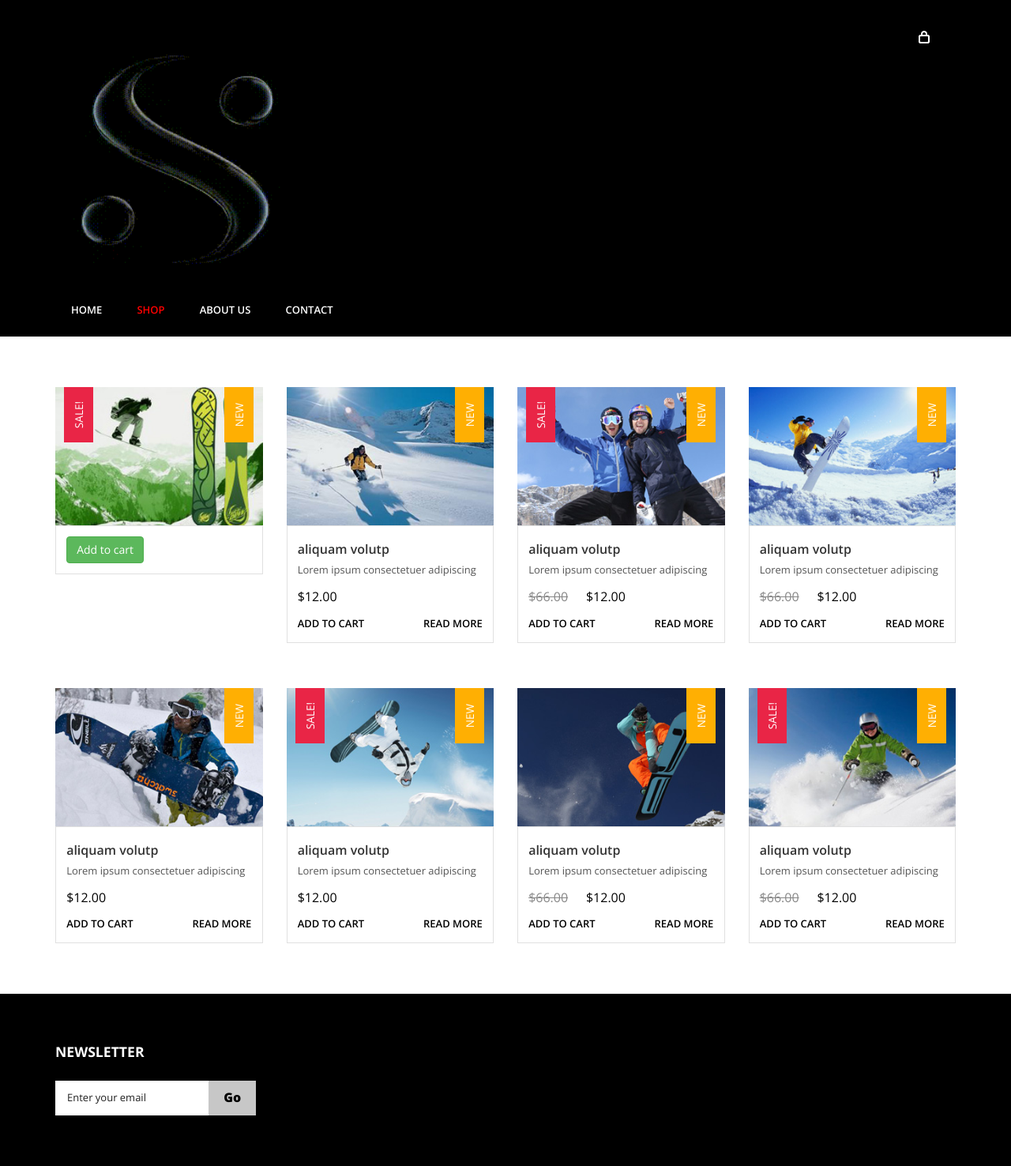
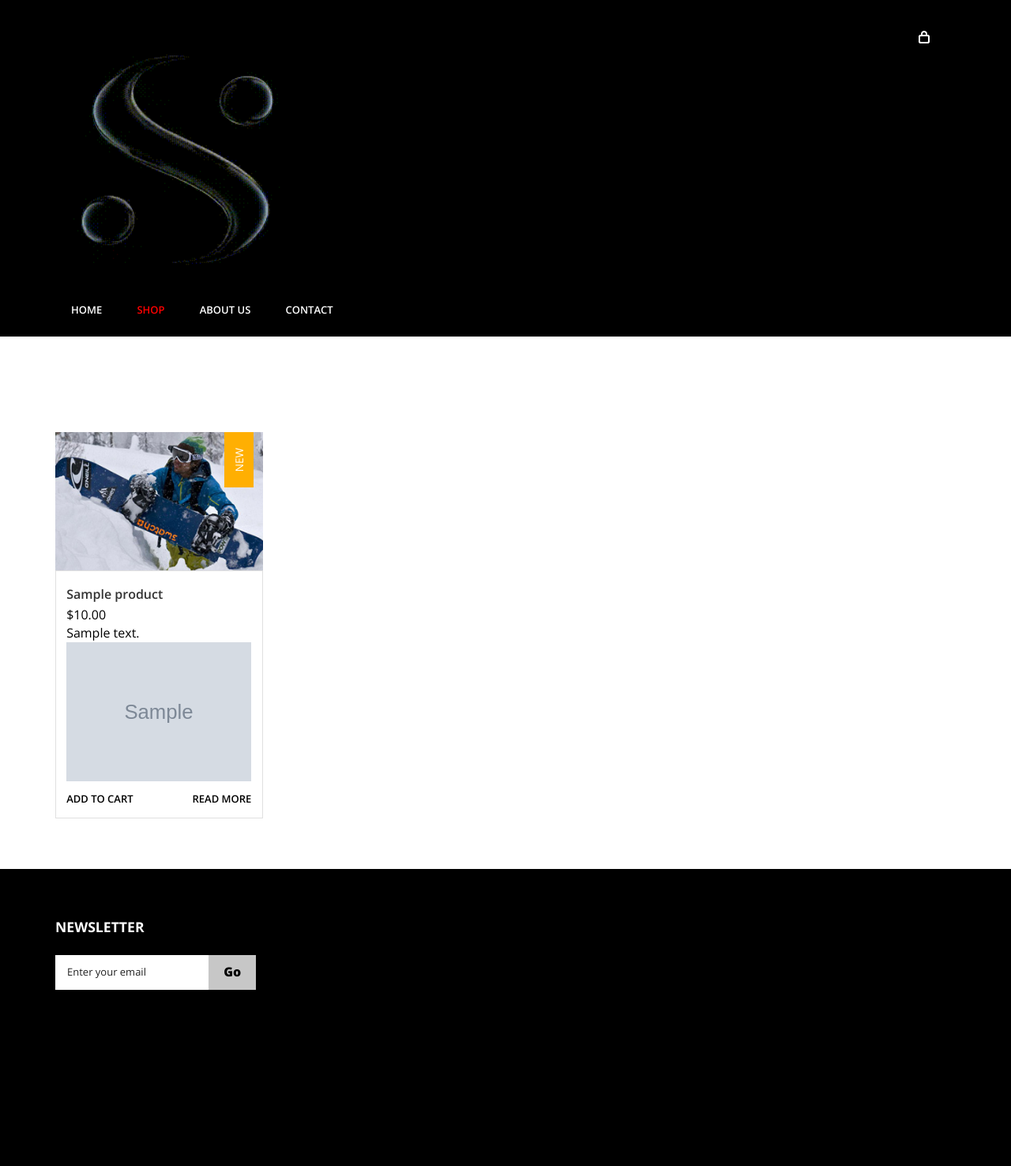
Before and after one commit to Atom-mrbird/sethal, a Django app: page /accounts/shop/ in a window 1280 px wide. Shown: the whole page at 79% size. After the commit the page ends 1253 px from the top, so only its background shows below. Run offline with Django 5.2, Linux system fonts and the light colour scheme; tables that the repository leaves empty hold one stand-in row (values such as "Sample post"); grey boxes marked "Sample" are stand-in pictures; some libraries are stand-ins or nearby versions.

Commit message:
@Copyright by Ataberk Yakar

```diff
--- a/accounts/views.py
+++ b/accounts/views.py
@@ -1,10 +1,11 @@
 from django.shortcuts import render, redirect
-from django.contrib.auth import login, authenticate
 from .forms import AddressForm
-from user.forms import UserRegisterForm
-
+from shoppingcart.models import Product
 def ShopView(request):
-    return render(request, 'shop.html')
+    products = Product.objects.all()
+    return render(request, 'shop.html',context={
+        "products":products
+    })
 def AboutView(request):
     return render(request, 'team.html')
 def ContactView(request):
--- a/templates/shop.html
+++ b/templates/shop.html
@@ -110,164 +110,33 @@
       <div class="shop_top">
 		<div class="container">
 			<div class="row shop_box-top">
+			</div>
+			<div class="row">
+				{% for product in products %}
+
 				<div class="col-md-3 shop_box"><a href="single.html">
-					<img src="../accounts/static/images/pic5.jpg" class="img-responsive" alt=""/>
-					<span class="new-box">
-						<span class="new-label">New</span>
-					</span>
-					<span class="sale-box">
-						<span class="sale-label">Sale!</span>
-					</span>
-					<div class="shop_desc">
-<form action='{% url "shoppingcart:product_list" %}' method="POST" class="form">{% csrf_token %}
 
-    <input type="hidden" name="product_id" value="{{product.id}}"/>
-
-        {% if cart %}
-        <button type="submit" class="btn btn-link btn-sm" style="padding: 0px; cursor: pointer">Remove?</button>
-        {% else %}
-
-            {% if product in shoppingcart.product.all %}
-               <button type="submit" class="btn btn-link">Remove?</button>
-             {% else %}
-             <button type="submit" class="btn btn-success">Add to cart</button>
-             {% endif %}
-
-        {% endif %}
-
-
-
-    </form>
-				    </div>
-				</a></div>
-				<div class="col-md-3 shop_box"><a href="single.html">
-					<img src="../accounts/static/images/pic6.jpg" class="img-responsive" alt=""/>
+					<img src="../accounts/static/images/pic9.jpg" class="img-responsive" alt=""/>
 					<span class="new-box">
 						<span class="new-label">New</span>
 					</span>
 					<div class="shop_desc">
-						<h3><a href="#">aliquam volutp</a></h3>
-						<p>Lorem ipsum consectetuer adipiscing </p>
-						<span class="actual">$12.00</span><br>
-						<ul class="buttons">
-							<li class="cart"><a href="">Add To Cart</a></li>
-							<li class="shop_btn"><a href="#">Read More</a></li>
-							<div class="clear"> </div>
-					    </ul>
-				    </div>
-				</a></div>
-				<div class="col-md-3 shop_box"><a href="single.html">
-					<img src="../accounts/static/images/pic7.jpg" class="img-responsive" alt=""/>
-					<span class="new-box">
-						<span class="new-label">New</span>
-					</span>
-					<span class="sale-box">
-						<span class="sale-label">Sale!</span>
-					</span>
-					<div class="shop_desc">
-						<h3><a href="#">aliquam volutp</a></h3>
-						<p>Lorem ipsum consectetuer adipiscing </p>
-						<span class="reducedfrom">$66.00</span>
-						<span class="actual">$12.00</span><br>
+						<h3><a href="#">{{product.name}}</a></h3>
+						<span class="actual">${{product.price}}</span><br>
+						<span class="actual">{{product.description}}</span><br>
+                        <img src="{{product.image.url}}" class="img-responsive" alt=""/>
+
 						<ul class="buttons">
 							<li class="cart"><a href="#">Add To Cart</a></li>
 							<li class="shop_btn"><a href="#">Read More</a></li>
 							<div class="clear"> </div>
 					    </ul>
 				    </div>
-				</a></div>
-				<div class="col-md-3 shop_box"><a href="single.html">
-					<img src="images/pic8.jpg" class="img-responsive" alt=""/>
-					<span class="new-box">
-						<span class="new-label">New</span>
-					</span>
-					<div class="shop_desc">
-						<h3><a href="#">aliquam volutp</a></h3>
-						<p>Lorem ipsum consectetuer adipiscing </p>
-						<span class="reducedfrom">$66.00</span>
-						<span class="actual">$12.00</span><br>
-						<ul class="buttons">
-							<li class="cart"><a href="#">Add To Cart</a></li>
-							<li class="shop_btn"><a href="#">Read More</a></li>
-							<div class="clear"> </div>
-					    </ul>
-				    </div>
-				</a></div>
+				</a>
+				</div>
+				{% endfor %}
 			</div>
-			<div class="row">
-				<div class="col-md-3 shop_box"><a href="single.html">
-					<img src="../accounts/static/images/pic9.jpg" class="img-responsive" alt=""/>
-					<span class="new-box">
-						<span class="new-label">New</span>
-					</span>
-					<div class="shop_desc">
-						<h3><a href="#">aliquam volutp</a></h3>
-						<p>Lorem ipsum consectetuer adipiscing </p>
-						<span class="actual">$12.00</span><br>
-						<ul class="buttons">
-							<li class="cart"><a href="#">Add To Cart</a></li>
-							<li class="shop_btn"><a href="#">Read More</a></li>
-							<div class="clear"> </div>
-					    </ul>
-				    </div>
-				</a></div>
-				<div class="col-md-3 shop_box"><a href="single.html">
-					<img src="../accounts/static/images/pic10.jpg" class="img-responsive" alt=""/>
-					<span class="new-box">
-						<span class="new-label">New</span>
-					</span>
-					<span class="sale-box">
-						<span class="sale-label">Sale!</span>
-					</span>
-					<div class="shop_desc">
-						<h3><a href="#">aliquam volutp</a></h3>
-						<p>Lorem ipsum consectetuer adipiscing </p>
-						<span class="actual">$12.00</span><br>
-						<ul class="buttons">
-							<li class="cart"><a href="#">Add To Cart</a></li>
-							<li class="shop_btn"><a href="#">Read More</a></li>
-							<div class="clear"> </div>
-					    </ul>
-				    </div>
-				</a></div>
-				<div class="col-md-3 shop_box"><a href="single.html">
-					<img src="../accounts/static/images/pic11.jpg" class="img-responsive" alt=""/>
-					<span class="new-box">
-						<span class="new-label">New</span>
-					</span>
-					<div class="shop_desc">
-						<h3><a href="#">aliquam volutp</a></h3>
-						<p>Lorem ipsum consectetuer adipiscing </p>
-						<span class="reducedfrom">$66.00</span>
-						<span class="actual">$12.00</span><br>
-						<ul class="buttons">
-							<li class="cart"><a href="#">Add To Cart</a></li>
-							<li class="shop_btn"><a href="#">Read More</a></li>
-							<div class="clear"> </div>
-					    </ul>
-				    </div>
-				</a></div>
-				<div class="col-md-3 shop_box"><a href="single.html">
-					<img src="../accounts/static/images/pic12.jpg" class="img-responsive" alt=""/>
-					<span class="new-box">
-						<span class="new-label">New</span>
-					</span>
-					<span class="sale-box">
-						<span class="sale-label">Sale!</span>
-					</span>
-					<div class="shop_desc">
-						<h3><a href="#">aliquam volutp</a></h3>
-						<p>Lorem ipsum consectetuer adipiscing </p>
-						<span class="reducedfrom">$66.00</span>
-						<span class="actual">$12.00</span><br>
-						<ul class="buttons">
-							<li class="cart"><a href="#">Add To Cart</a></li>
-							<li class="shop_btn"><a href="#">Read More</a></li>
-							<div class="clear"> </div>
-					    </ul>
-				    </div>
-				</a></div>
-			</div>
+
 		 </div>
 	   </div>
 	  </div>
```
